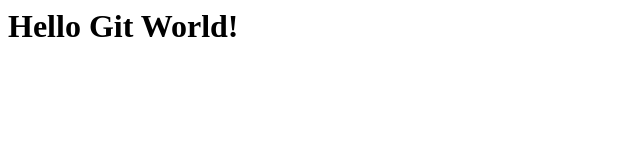
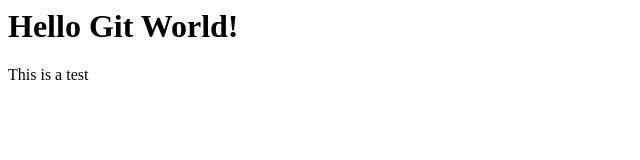
Before and after one commit to kgreid60/GitGithubMasterclass, a plain HTML site: page index.html in a window 1280 px wide. Shown: the full height of the page, 0-640 px from the left. Drawn offline with Linux system fonts and the light colour scheme.

Commit message:
Update index.html
Added a div on GitHub

```diff
--- a/index.html
+++ b/index.html
@@ -1 +1,4 @@
 <h1>Hello Git World!</h1>
+<div>
+  <p>This is a test</p>
+</div>
```
